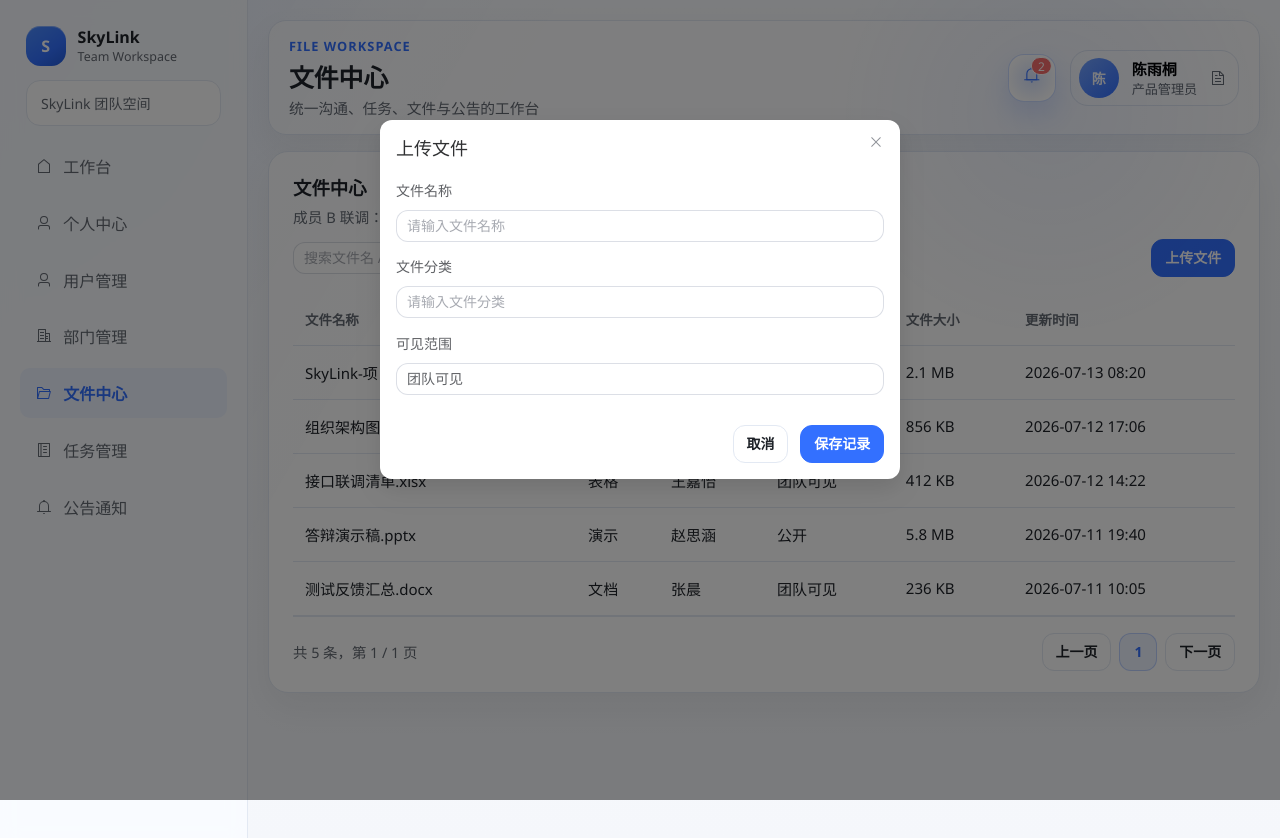
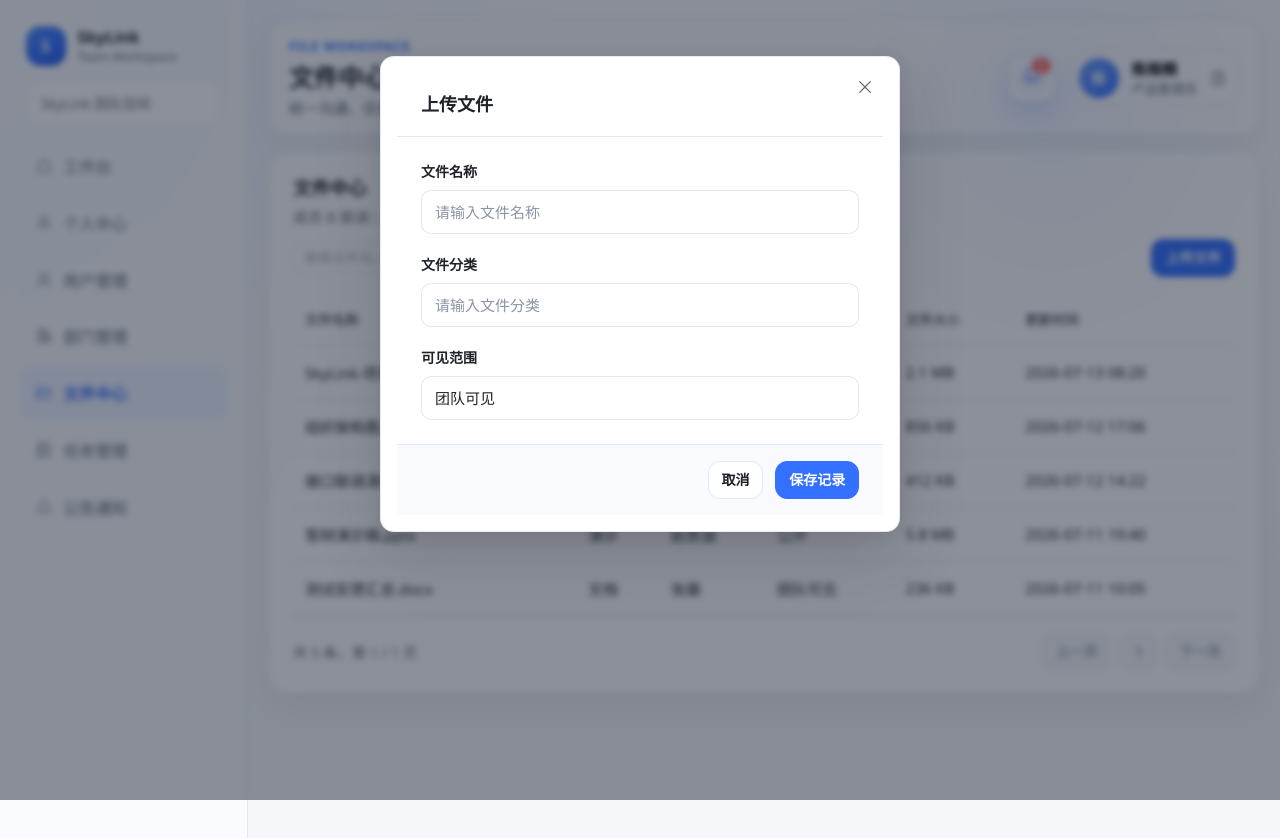
Before and after one commit to AleFlyX/sky-link, a Vue app in the folder frontend/sky-link-frontend/: page /app/files in a window 1280 px wide. Both pictures are taken after a click on the button "上传文件". Shown: the top 838 px of the page. Built offline with nearby package versions, Linux system fonts and the light colour scheme.

Commit message:
feat: 优化通用弹窗与列表反馈

```diff
--- a/frontend/sky-link-frontend/src/assets/main.css
+++ b/frontend/sky-link-frontend/src/assets/main.css
@@ -33,6 +33,10 @@
   flex: 1;
 }
 
+.page-feedback {
+  margin-bottom: 1rem;
+}
+
 .page-toolbar .el-input,
 .page-toolbar .el-select {
   max-width: 280px;
--- a/frontend/sky-link-frontend/src/components/common/AppDataTable.vue
+++ b/frontend/sky-link-frontend/src/components/common/AppDataTable.vue
@@ -16,12 +16,37 @@
     type: String,
     default: '暂无数据',
   },
+  loading: {
+    type: Boolean,
+    default: false,
+  },
+  error: {
+    type: String,
+    default: '',
+  },
 })
+
+defineEmits(['retry'])
 </script>
 
 <template>
   <div class="app-table">
-    <table v-if="rows.length">
+    <el-skeleton v-if="loading" :rows="4" animated />
+
+    <el-alert
+      v-else-if="error"
+      :title="error"
+      type="error"
+      show-icon
+      :closable="false"
+      class="app-table__error"
+    >
+      <template #default>
+        <button type="button" class="app-table__retry" @click="$emit('retry')">重新加载</button>
+      </template>
+    </el-alert>
+
+    <table v-else-if="rows.length">
       <thead>
         <tr>
           <th
@@ -54,7 +79,10 @@
       </tbody>
     </table>
 
-    <div v-else class="app-table__empty">{{ emptyText }}</div>
+    <div v-else class="app-table__empty">
+      <span>{{ emptyText }}</span>
+      <small>调整筛选条件后再试试</small>
+    </div>
   </div>
 </template>
 
@@ -92,10 +120,31 @@
 }
 
 .app-table__empty {
+  display: grid;
+  gap: 0.35rem;
   padding: 2rem 1rem;
   border: 1px dashed var(--color-border);
   border-radius: 16px;
   color: var(--color-text-muted);
   text-align: center;
 }
+
+.app-table__empty small {
+  color: var(--color-text-muted);
+  font-size: 0.82rem;
+}
+
+.app-table__error {
+  margin: 0.25rem 0;
+}
+
+.app-table__retry {
+  padding: 0;
+  border: 0;
+  background: transparent;
+  color: var(--color-primary);
+  font: inherit;
+  font-weight: 600;
+  cursor: pointer;
+}
 </style>
--- a/frontend/sky-link-frontend/src/components/common/AppDialog.vue
+++ b/frontend/sky-link-frontend/src/components/common/AppDialog.vue
@@ -28,6 +28,8 @@
 
 <template>
   <el-dialog
+    class="app-dialog"
+    modal-class="app-dialog-overlay"
     :model-value="modelValue"
     :title="title"
     :width="width"
@@ -41,3 +43,120 @@
     </template>
   </el-dialog>
 </template>
+
+<style>
+.app-dialog-overlay {
+  background: rgba(15, 23, 42, 0.48);
+  backdrop-filter: blur(3px);
+}
+
+.app-dialog.el-dialog {
+  max-width: calc(100vw - 2rem);
+  max-height: min(80dvh, 45rem);
+  margin: max(1rem, 7dvh) auto;
+  display: flex;
+  flex-direction: column;
+  overflow: hidden;
+  border: 1px solid rgba(227, 233, 243, 0.92);
+  border-radius: var(--radius-md);
+  background: var(--color-surface);
+  box-shadow:
+    0 1.5rem 4rem rgba(31, 35, 41, 0.18),
+    0 0.25rem 1rem rgba(31, 35, 41, 0.08);
+}
+
+.app-dialog .el-dialog__header {
+  flex: 0 0 auto;
+  min-height: 4rem;
+  margin: 0;
+  padding: 0.75rem 4.25rem 0.75rem 1.5rem;
+  display: flex;
+  align-items: center;
+  border-bottom: 1px solid var(--color-border);
+}
+
+.app-dialog .el-dialog__title {
+  color: var(--color-text);
+  font-size: 1.125rem;
+  font-weight: 700;
+  line-height: 1.4;
+}
+
+.app-dialog .el-dialog__headerbtn {
+  top: 0.625rem;
+  right: 0.75rem;
+  width: 2.75rem;
+  height: 2.75rem;
+  border-radius: var(--radius-sm);
+  transition:
+    background-color 0.2s ease,
+    color 0.2s ease;
+}
+
+.app-dialog .el-dialog__headerbtn:hover {
+  background: var(--color-surface-muted);
+}
+
+.app-dialog .el-dialog__headerbtn:focus-visible {
+  outline: 3px solid rgba(51, 112, 255, 0.2);
+  outline-offset: -3px;
+}
+
+.app-dialog .el-dialog__close {
+  color: var(--color-text-muted);
+  font-size: 1.25rem;
+}
+
+.app-dialog .el-dialog__headerbtn:hover .el-dialog__close {
+  color: var(--color-text);
+}
+
+.app-dialog .el-dialog__body {
+  flex: 1 1 auto;
+  min-height: 0;
+  padding: 1.5rem;
+  overflow-y: auto;
+  overscroll-behavior: contain;
+  color: var(--color-text);
+  scrollbar-color: #cbd5e1 transparent;
+  scrollbar-width: thin;
+}
+
+.app-dialog .el-dialog__footer {
+  flex: 0 0 auto;
+  padding: 1rem 1.5rem;
+  border-top: 1px solid var(--color-border);
+  background: var(--color-surface-muted);
+  background: color-mix(in srgb, var(--color-surface-muted) 52%, var(--color-surface));
+}
+
+@media (max-width: 600px) {
+  .app-dialog.el-dialog {
+    max-height: calc(100dvh - 2rem);
+    margin: 1rem auto;
+  }
+
+  .app-dialog .el-dialog__header {
+    min-height: 3.75rem;
+    padding-left: 1.25rem;
+  }
+
+  .app-dialog .el-dialog__title {
+    font-size: 1rem;
+  }
+
+  .app-dialog .el-dialog__body {
+    padding: 1.25rem;
+  }
+
+  .app-dialog .el-dialog__footer {
+    padding: 0.875rem 1.25rem;
+  }
+}
+
+@media (prefers-reduced-motion: reduce) {
+  .app-dialog .el-dialog__headerbtn {
+    transition: none;
+  }
+}
+</style>
--- a/frontend/sky-link-frontend/src/components/common/AppGeneratedForm.vue
+++ b/frontend/sky-link-frontend/src/components/common/AppGeneratedForm.vue
@@ -1,5 +1,5 @@
 <script setup>
-import { computed } from 'vue'
+import { computed, useId } from 'vue'
 
 const props = defineProps({
   modelValue: {
@@ -13,6 +13,7 @@
 })
 
 const emit = defineEmits(['update:modelValue'])
+const formId = useId()
 
 const normalizedFields = computed(() =>
   props.fields.map((field) => ({
@@ -28,6 +29,10 @@
     [key]: value,
   })
 }
+
+function getFieldId(field) {
+  return `${formId}-${String(field.key).replace(/[^a-zA-Z0-9_-]/g, '-')}`
+}
 </script>
 
 <template>
@@ -36,12 +41,17 @@
       v-for="field in normalizedFields"
       :key="field.key"
       :label="field.label"
+      :for="getFieldId(field)"
+      :required="Boolean(field.required)"
       class="app-generated-form__item"
     >
       <el-select
         v-if="field.type === 'select'"
+        :id="getFieldId(field)"
         :model-value="modelValue[field.key]"
         :placeholder="field.placeholder || `请选择${field.label}`"
+        :disabled="Boolean(field.disabled)"
+        :clearable="Boolean(field.clearable)"
         @update:model-value="updateField(field.key, $event)"
       >
         <el-option
@@ -54,22 +64,156 @@
 
       <el-input
         v-else
+        :id="getFieldId(field)"
         :model-value="modelValue[field.key]"
         :type="field.type === 'textarea' ? 'textarea' : 'text'"
         :rows="field.type === 'textarea' ? 4 : undefined"
         :placeholder="field.placeholder || `请输入${field.label}`"
+        :disabled="Boolean(field.disabled)"
+        :clearable="Boolean(field.clearable)"
+        :maxlength="field.maxlength"
+        :show-word-limit="Boolean(field.showWordLimit)"
         @update:model-value="updateField(field.key, $event)"
       />
+
+      <p v-if="field.description" class="app-generated-form__description">
+        {{ field.description }}
+      </p>
     </el-form-item>
   </el-form>
 </template>
 
 <style scoped>
 .app-generated-form {
-  padding-top: 0.25rem;
+  width: 100%;
 }
 
 .app-generated-form__item {
-  margin-bottom: 0.9rem;
+  margin-bottom: 1.25rem;
+}
+
+.app-generated-form__item:last-child {
+  margin-bottom: 0;
+}
+
+.app-generated-form__description {
+  margin: 0.5rem 0 0;
+  color: var(--color-text-muted);
+  font-size: 0.8125rem;
+  line-height: 1.5;
+}
+
+.app-generated-form :deep(.el-form-item__label) {
+  height: auto;
+  margin-bottom: 0.5rem;
+  padding: 0;
+  color: var(--color-text);
+  font-size: 0.875rem;
+  font-weight: 600;
+  line-height: 1.5;
+}
+
+.app-generated-form :deep(.el-form-item.is-required .el-form-item__label::before) {
+  margin-right: 0.25rem;
+}
+
+.app-generated-form :deep(.el-form-item__content) {
+  display: block;
+  line-height: normal;
+}
+
+.app-generated-form :deep(.el-select) {
+  width: 100%;
+}
+
+.app-generated-form :deep(.el-select__wrapper),
+.app-generated-form :deep(.el-input__wrapper) {
+  min-height: 2.75rem;
+  padding-right: 0.875rem;
+  padding-left: 0.875rem;
+  border-radius: var(--radius-sm);
+  background: var(--color-surface);
+  box-shadow: 0 0 0 1px var(--color-border) inset;
+  transition:
+    box-shadow 0.2s ease,
+    background-color 0.2s ease;
+}
+
+.app-generated-form :deep(.el-select__wrapper:hover),
+.app-generated-form :deep(.el-input__wrapper:hover) {
+  box-shadow: 0 0 0 1px rgba(51, 112, 255, 0.42) inset;
+}
+
+.app-generated-form :deep(.el-select__wrapper.is-focused),
+.app-generated-form :deep(.el-input__wrapper.is-focus) {
+  box-shadow:
+    0 0 0 1px var(--color-primary) inset,
+    0 0 0 3px rgba(51, 112, 255, 0.12);
+}
+
+.app-generated-form :deep(.el-input__inner),
+.app-generated-form :deep(.el-select__placeholder),
+.app-generated-form :deep(.el-select__selected-item) {
+  color: var(--color-text);
+  font-size: 0.9375rem;
+}
+
+.app-generated-form :deep(.el-input__inner::placeholder),
+.app-generated-form :deep(.el-textarea__inner::placeholder),
+.app-generated-form :deep(.el-select__placeholder.is-transparent) {
+  color: #8b95a5;
+}
+
+.app-generated-form :deep(.el-textarea__inner) {
+  min-height: 7rem !important;
+  padding: 0.75rem 0.875rem;
+  border-radius: var(--radius-sm);
+  background: var(--color-surface);
+  box-shadow: 0 0 0 1px var(--color-border) inset;
+  color: var(--color-text);
+  font-size: 0.9375rem;
+  line-height: 1.6;
+  resize: vertical;
+  transition: box-shadow 0.2s ease;
+}
+
+.app-generated-form :deep(.el-textarea__inner:hover) {
+  box-shadow: 0 0 0 1px rgba(51, 112, 255, 0.42) inset;
+}
+
+.app-generated-form :deep(.el-textarea__inner:focus) {
+  box-shadow:
+    0 0 0 1px var(--color-primary) inset,
+    0 0 0 3px rgba(51, 112, 255, 0.12);
+}
+
+.app-generated-form :deep(.is-disabled .el-input__wrapper),
+.app-generated-form :deep(.is-disabled.el-select__wrapper),
+.app-generated-form :deep(.el-textarea.is-disabled .el-textarea__inner) {
+  background: var(--color-surface-muted);
+  box-shadow: 0 0 0 1px var(--color-border) inset;
+  cursor: not-allowed;
+  opacity: 0.72;
+}
+
+@media (max-width: 600px) {
+  .app-generated-form__item {
+    margin-bottom: 1rem;
+  }
+
+  .app-generated-form :deep(.el-input__inner),
+  .app-generated-form :deep(.el-select__placeholder),
+  .app-generated-form :deep(.el-select__selected-item),
+  .app-generated-form :deep(.el-textarea__inner) {
+    font-size: 1rem;
+  }
+}
+
+@media (prefers-reduced-motion: reduce) {
+  .app-generated-form :deep(.el-select__wrapper),
+  .app-generated-form :deep(.el-input__wrapper),
+  .app-generated-form :deep(.el-textarea__inner) {
+    transition: none;
+  }
 }
 </style>
--- a/frontend/sky-link-frontend/src/components/common/AppPagination.vue
+++ b/frontend/sky-link-frontend/src/components/common/AppPagination.vue
@@ -40,7 +40,7 @@
     </div>
 
     <div class="app-pagination__actions">
-      <AppButton @click="setPage(page - 1)">
+      <AppButton :disabled="page <= 1" @click="setPage(page - 1)">
         上一页
       </AppButton>
 
@@ -48,12 +48,13 @@
         v-for="pageNumber in pages"
         :key="pageNumber"
         :active="pageNumber === page"
+        :disabled="pageNumber === page"
         @click="setPage(pageNumber)"
       >
         {{ pageNumber }}
       </AppButton>
 
-      <AppButton @click="setPage(page + 1)">
+      <AppButton :disabled="page >= totalPages" @click="setPage(page + 1)">
         下一页
       </AppButton>
     </div>
```
